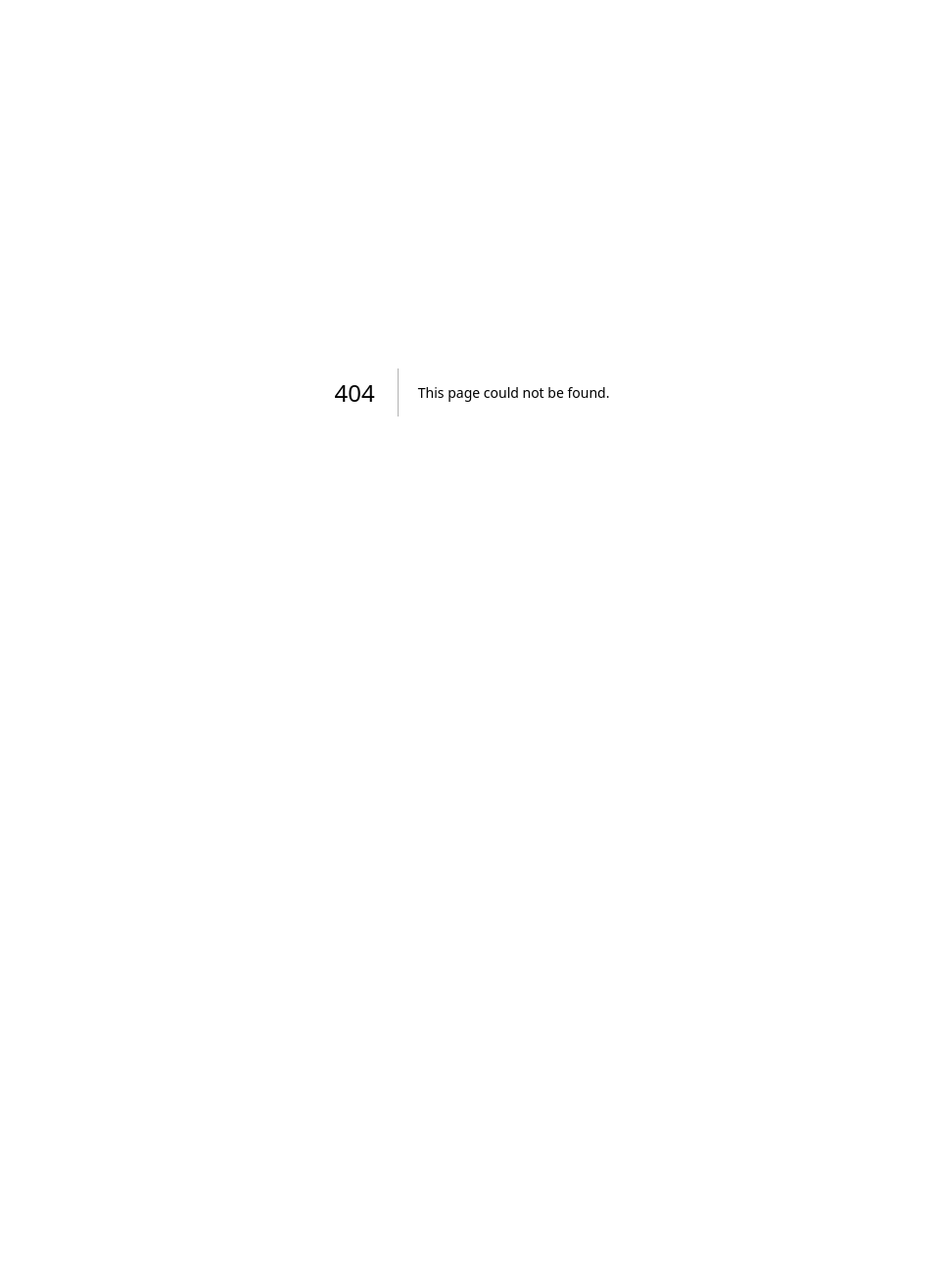
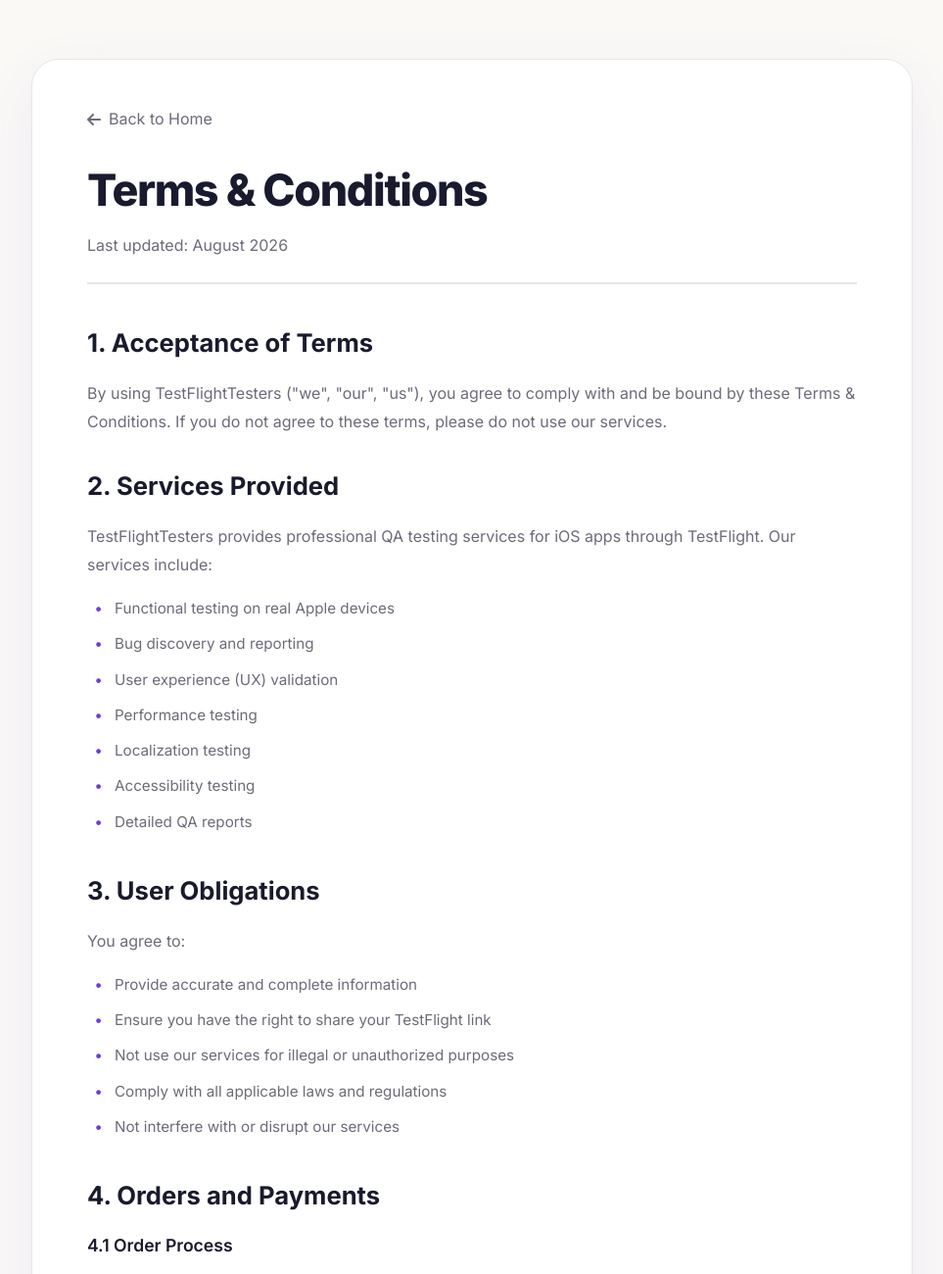
Before and after one commit to RealAppTesters/testflight-testers, a Next.js app: page /terms in a window 1280 px wide. Before the commit this address had no page. Shown: the top 1300 px of the page at 98% size, without its empty margins (158-1121 px from the left). Before the commit the page ends 800 px from the top, so only its background shows below. Built offline with nearby package versions, Linux system fonts and the light colour scheme.

Commit message:
Create page.tsx

```diff
--- /dev/null
+++ b/app/terms/page.tsx
@@ -0,0 +1,193 @@
+import Link from "next/link";
+
+export const metadata = {
+  title: "Terms & Conditions · TestFlightTesters",
+  description: "Read our terms and conditions for using TestFlightTesters QA testing services.",
+};
+
+export default function TermsPage() {
+  return (
+    <div className="legal-page">
+      <div className="legal-container">
+        <Link href="/" className="back-link">
+          <i className="fas fa-arrow-left"></i> Back to Home
+        </Link>
+
+        <div className="legal-header">
+          <h1>Terms & Conditions</h1>
+          <p className="legal-subtitle">Last updated: August 2026</p>
+        </div>
+
+        <div className="legal-content">
+          <section>
+            <h2>1. Acceptance of Terms</h2>
+            <p>
+              By using TestFlightTesters ("we", "our", "us"), you agree to comply with and be bound by these Terms & Conditions.
+              If you do not agree to these terms, please do not use our services.
+            </p>
+          </section>
+
+          <section>
+            <h2>2. Services Provided</h2>
+            <p>
+              TestFlightTesters provides professional QA testing services for iOS apps through TestFlight.
+              Our services include:
+            </p>
+            <ul>
+              <li>Functional testing on real Apple devices</li>
+              <li>Bug discovery and reporting</li>
+              <li>User experience (UX) validation</li>
+              <li>Performance testing</li>
+              <li>Localization testing</li>
+              <li>Accessibility testing</li>
+              <li>Detailed QA reports</li>
+            </ul>
+          </section>
+
+          <section>
+            <h2>3. User Obligations</h2>
+            <p>You agree to:</p>
+            <ul>
+              <li>Provide accurate and complete information</li>
+              <li>Ensure you have the right to share your TestFlight link</li>
+              <li>Not use our services for illegal or unauthorized purposes</li>
+              <li>Comply with all applicable laws and regulations</li>
+              <li>Not interfere with or disrupt our services</li>
+            </ul>
+          </section>
+
+          <section>
+            <h2>4. Orders and Payments</h2>
+            <h3>4.1 Order Process</h3>
+            <ul>
+              <li>Orders are placed through our website and pricing calculator</li>
+              <li>You agree to pay the total amount calculated</li>
+              <li>Payments are processed securely through PayPal</li>
+            </ul>
+
+            <h3>4.2 Pricing</h3>
+            <ul>
+              <li>All prices are in USD</li>
+              <li>Prices are subject to change without notice</li>
+              <li>You will be charged the price displayed at checkout</li>
+            </ul>
+          </section>
+
+          <section>
+            <h2>5. Delivery and Testing</h2>
+            <ul>
+              <li>Testing begins within 24 hours of receiving your TestFlight link</li>
+              <li>Delivery times depend on the selected speed (Standard, Priority, or Express)</li>
+              <li>We will provide QA reports in the format you select</li>
+              <li>You must provide a valid TestFlight public link</li>
+            </ul>
+          </section>
+
+          <section>
+            <h2>6. Confidentiality</h2>
+            <p>
+              We treat your app and all information you share as confidential.
+              We will not:
+            </p>
+            <ul>
+              <li>Share your app with unauthorized third parties</li>
+              <li>Use your app for any purpose other than testing</li>
+              <li>Disclose your test results without your permission</li>
+            </ul>
+            <p>
+              Upon request, we will sign a Non-Disclosure Agreement (NDA) for additional protection.
+            </p>
+          </section>
+
+          <section>
+            <h2>7. Intellectual Property</h2>
+            <p>
+              You retain all rights to your app and its intellectual property.
+              We do not claim ownership of your app, code, or content.
+              Any feedback, bug reports, and suggestions provided are for your use only.
+            </p>
+          </section>
+
+          <section>
+            <h2>8. Refund Policy</h2>
+            <ul>
+              <li>Refunds are available if we fail to start testing within 48 hours of receiving your link</li>
+              <li>No refunds once testing has begun</li>
+              <li>Refund requests must be submitted within 7 days of order</li>
+              <li>We will review refund requests on a case-by-case basis</li>
+            </ul>
+          </section>
+
+          <section>
+            <h2>9. Limitation of Liability</h2>
+            <p>
+              To the maximum extent permitted by law, TestFlightTesters is not liable for:
+            </p>
+            <ul>
+              <li>Any indirect, incidental, or consequential damages</li>
+              <li>Loss of profits, data, or business opportunities</li>
+              <li>Issues arising from your app or its performance</li>
+              <li>Delays or failures beyond our reasonable control</li>
+            </ul>
+          </section>
+
+          <section>
+            <h2>10. Disclaimer of Warranties</h2>
+            <p>
+              Our services are provided "as is" and "as available" without warranties of any kind.
+              We do not guarantee that:
+            </p>
+            <ul>
+              <li>All bugs will be discovered</li>
+              <li>Your app will be free of issues</li>
+              <li>Testing will meet specific outcomes</li>
+            </ul>
+          </section>
+
+          <section>
+            <h2>11. Termination</h2>
+            <p>
+              We reserve the right to terminate or suspend your access to our services:
+            </p>
+            <ul>
+              <li>If you violate these Terms & Conditions</li>
+              <li>If you misuse our services</li>
+              <li>If required by law</li>
+            </ul>
+          </section>
+
+          <section>
+            <h2>12. Changes to Terms</h2>
+            <p>
+              We may modify these Terms & Conditions at any time.
+              Continued use of our services constitutes acceptance of the updated terms.
+            </p>
+          </section>
+
+          <section>
+            <h2>13. Governing Law</h2>
+            <p>
+              These Terms & Conditions are governed by the laws of South Africa.
+              Any disputes shall be resolved in the courts of South Africa.
+            </p>
+          </section>
+
+          <section>
+            <h2>14. Contact Information</h2>
+            <p>
+              For questions about these Terms & Conditions, please contact us:
+            </p>
+            <p>
+              <strong>Email:</strong> <a href="mailto:support@testflighttesters.com">support@testflighttesters.com</a><br />
+              <strong>WhatsApp:</strong> <a href="https://wa.me/27791234567">+27 79 123 4567</a>
+            </p>
+          </section>
+
+          <div className="legal-footer">
+            <p>© {new Date().getFullYear()} TestFlightTesters. All rights reserved.</p>
+          </div>
+        </div>
+      </div>
+    </div>
+  );
+}
```
